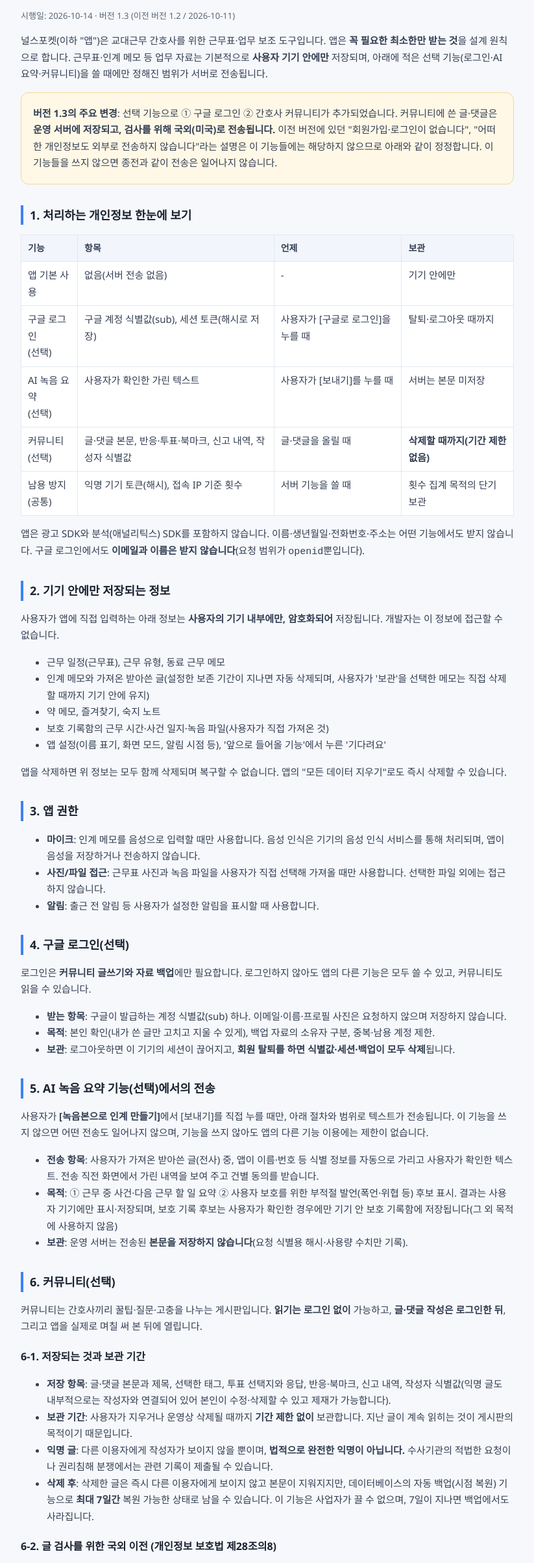
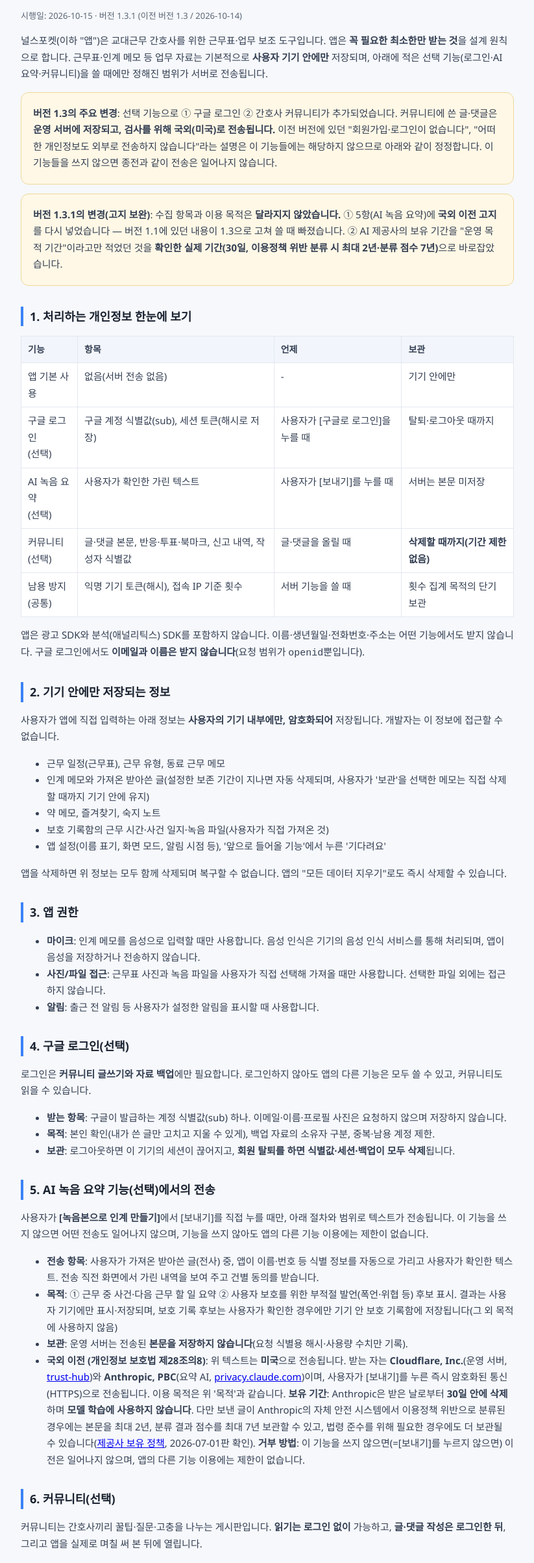
Before and after one commit to jaewarning/nursepocket, a plain HTML site: page privacy.html in a window 1280 px wide. Shown: the part 127-2533 px from the top of the page at 65% size, without its empty margins (228-1051 px from the left). Drawn offline with Linux system fonts and the light colour scheme.

Commit message:
방침 1.3.1: AI 녹음 요약의 국외이전 고지 복구 + 보유기간 실제 숫자로
1.3으로 고쳐 쓸 때 5항(AI 녹음 요약)의 국외이전 고지가 빠졌다. 1.1에는 있었고
이 기능은 이미 켜져 있다(GATE_G2_F3=true). 개보법 제28조의8은 이전마다 고지를
요구하므로 받는 자·국가·시기·방법·목적·보유기간·거부방법을 다시 적었다.

보유기간은 "운영 목적 기간이 지나면"이라는 사실상 미기재 상태였다. 제공사 보유
정책(2026-07-01판)을 확인해 30일 삭제 / 이용정책 위반 분류 시 본문 최대 2년·
분류 점수 최대 7년으로 바로잡았다. 6-2(커뮤니티 검사)도 같은 문구로 맞췄다.

수집 항목과 이용 목적은 바뀌지 않았다(고지 보완이라 30일 사전통지 대상 아님).

Co-Authored-By: Claude Opus 5 <noreply@anthropic.com>
Claude-Session: https://claude.ai/code/session_01EHdEpEWiRfJJNoWPsoqcHv

```diff
--- a/privacy.html
+++ b/privacy.html
@@ -22,11 +22,13 @@ nav a{font-size:14px;margin-right:14px}
 <body><div class="wrap">
 <nav><a href="./">처음으로</a><a href="terms.html">이용약관</a><a href="rights.html">권리침해 삭제 요청</a><a href="notices.html">조치 공시</a></nav>
 <h1>널스포켓 개인정보처리방침</h1>
-<p class="meta">시행일: 2026-10-14 · 버전 1.3 (이전 버전 1.2 / 2026-10-11)</p>
+<p class="meta">시행일: 2026-10-15 · 버전 1.3.1 (이전 버전 1.3 / 2026-10-14)</p>
 
 <p>널스포켓(이하 "앱")은 교대근무 간호사를 위한 근무표·업무 보조 도구입니다. 앱은 <b>꼭 필요한 최소한만 받는 것</b>을 설계 원칙으로 합니다. 근무표·인계 메모 등 업무 자료는 기본적으로 <b>사용자 기기 안에만</b> 저장되며, 아래에 적은 선택 기능(로그인·AI 요약·커뮤니티)을 쓸 때에만 정해진 범위가 서버로 전송됩니다.</p>
 
 <div class="card warn"><p><b>버전 1.3의 주요 변경</b>: 선택 기능으로 ① 구글 로그인 ② 간호사 커뮤니티가 추가되었습니다. 커뮤니티에 쓴 글·댓글은 <b>운영 서버에 저장되고, 검사를 위해 국외(미국)로 전송됩니다.</b> 이전 버전에 있던 "회원가입·로그인이 없습니다", "어떠한 개인정보도 외부로 전송하지 않습니다"라는 설명은 이 기능들에는 해당하지 않으므로 아래와 같이 정정합니다. 이 기능들을 쓰지 않으면 종전과 같이 전송은 일어나지 않습니다.</p></div>
+
+<div class="card warn"><p><b>버전 1.3.1의 변경(고지 보완)</b>: 수집 항목과 이용 목적은 <b>달라지지 않았습니다.</b> ① 5항(AI 녹음 요약)에 <b>국외 이전 고지</b>를 다시 넣었습니다 — 버전 1.1에 있던 내용이 1.3으로 고쳐 쓸 때 빠졌습니다. ② AI 제공사의 보유 기간을 "운영 목적 기간"이라고만 적었던 것을 <b>확인한 실제 기간(30일, 이용정책 위반 분류 시 최대 2년·분류 점수 7년)</b>으로 바로잡았습니다.</p></div>
 
 <h2>1. 처리하는 개인정보 한눈에 보기</h2>
 <table>
@@ -71,6 +73,7 @@ nav a{font-size:14px;margin-right:14px}
 <li><b>전송 항목</b>: 사용자가 가져온 받아쓴 글(전사) 중, 앱이 이름·번호 등 식별 정보를 자동으로 가리고 사용자가 확인한 텍스트. 전송 직전 화면에서 가린 내역을 보여 주고 건별 동의를 받습니다.</li>
 <li><b>목적</b>: ① 근무 중 사건·다음 근무 할 일 요약 ② 사용자 보호를 위한 부적절 발언(폭언·위협 등) 후보 표시. 결과는 사용자 기기에만 표시·저장되며, 보호 기록 후보는 사용자가 확인한 경우에만 기기 안 보호 기록함에 저장됩니다(그 외 목적에 사용하지 않음)</li>
 <li><b>보관</b>: 운영 서버는 전송된 <b>본문을 저장하지 않습니다</b>(요청 식별용 해시·사용량 수치만 기록).</li>
+<li><b>국외 이전 (개인정보 보호법 제28조의8)</b>: 위 텍스트는 <b>미국</b>으로 전송됩니다. 받는 자는 <b>Cloudflare, Inc.</b>(운영 서버, <a href="https://www.cloudflare.com/trust-hub/" target="_blank" rel="noopener">trust-hub</a>)와 <b>Anthropic, PBC</b>(요약 AI, <a href="https://privacy.claude.com/" target="_blank" rel="noopener">privacy.claude.com</a>)이며, 사용자가 [보내기]를 누른 즉시 암호화된 통신(HTTPS)으로 전송됩니다. 이용 목적은 위 '목적'과 같습니다. <b>보유 기간</b>: Anthropic은 받은 날로부터 <b>30일 안에 삭제</b>하며 <b>모델 학습에 사용하지 않습니다</b>. 다만 보낸 글이 Anthropic의 자체 안전 시스템에서 이용정책 위반으로 분류된 경우에는 본문을 최대 2년, 분류 결과 점수를 최대 7년 보관할 수 있고, 법령 준수를 위해 필요한 경우에도 더 보관될 수 있습니다(<a href="https://privacy.claude.com/en/articles/7996866-how-long-do-you-store-my-organization-s-data" target="_blank" rel="noopener">제공사 보유 정책</a>, 2026-07-01판 확인). <b>거부 방법</b>: 이 기능을 쓰지 않으면(=[보내기]를 누르지 않으면) 이전은 일어나지 않으며, 앱의 다른 기능 이용에는 제한이 없습니다.</li>
 </ul>
 
 <h2>6. 커뮤니티(선택)</h2>
@@ -93,7 +96,7 @@ nav a{font-size:14px;margin-right:14px}
 <tr><th>이전되는 국가</th><td>미국</td></tr>
 <tr><th>이전 시기·방법</th><td>글·댓글을 올린 뒤 통상 10분 이내, 암호화된 통신(HTTPS)으로 전송</td></tr>
 <tr><th>이용 목적</th><td>게시물의 환자 정보 포함 여부 및 욕설·비방·혐오·허위 의료정보 여부 판정(모더레이션)</td></tr>
-<tr><th>보유·이용 기간</th><td>Cloudflare: 위 6-1의 보관 기간 / Anthropic: 판정 후 운영 목적 보관 기간이 지나면 삭제되며, 모델 학습에는 사용되지 않습니다</td></tr>
+<tr><th>보유·이용 기간</th><td>Cloudflare: 위 6-1의 보관 기간 / Anthropic: 받은 날로부터 <b>30일 안에 삭제</b>되며, <b>모델 학습에는 사용되지 않습니다</b>. 다만 보낸 글이 Anthropic의 자체 안전 시스템에서 <b>이용정책 위반으로 분류된 경우에는 본문을 최대 2년, 분류 결과 점수를 최대 7년</b> 보관할 수 있고, 법령 준수를 위해 필요한 경우에도 더 보관될 수 있습니다(<a href="https://privacy.claude.com/en/articles/7996866-how-long-do-you-store-my-organization-s-data" target="_blank" rel="noopener">제공사 보유 정책</a>, 2026-07-01판 확인)</td></tr>
 <tr><th>거부하는 방법과<br>거부 시 효과</th><td><b>커뮤니티에 글·댓글을 쓰지 않으면 이전은 일어나지 않습니다.</b> 커뮤니티 읽기, 그리고 앱의 다른 모든 기능은 그대로 이용할 수 있습니다. 검사를 거치지 않은 글만 따로 올리는 것은 불가능합니다(검사는 게시의 전제 조건입니다).</td></tr>
 </table>
 <div class="card warn"><p><b>환자 정보는 절대 쓰지 마세요.</b> 환자의 이름·주민등록번호·전화번호·차트번호가 들어간 글은 올라가지 않도록 막고 있으며, 그래도 환자 정보가 포함된 것으로 판정되면 <b>본문을 복구 불가능하게 삭제</b>합니다. 환자 정보를 올리는 것은 의료법 제19조(정보 누설 금지) 위반이 될 수 있고, 책임은 작성자에게 있습니다.</p></div>
```
